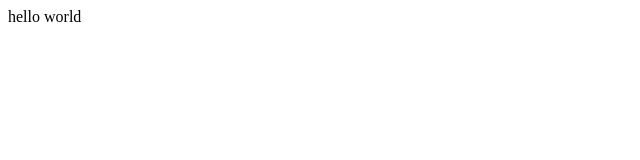
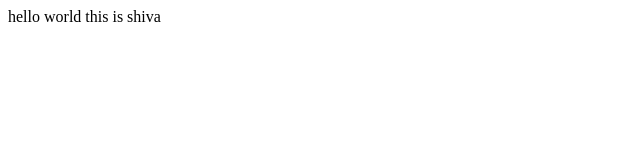
Before and after one commit to sivadurgamamidala/shivadurga-html-css, a plain HTML site: page index.html in a window 1280 px wide. Shown: the full height of the page, 0-640 px from the left. Drawn offline with Linux system fonts and the light colour scheme.

Commit message:
added some text

```diff
--- a/index.html
+++ b/index.html
@@ -6,6 +6,6 @@
     <title>test</title>
 </head>
 <body>
-    hello world
+    hello world this is shiva
 </body>
 </html>
```
